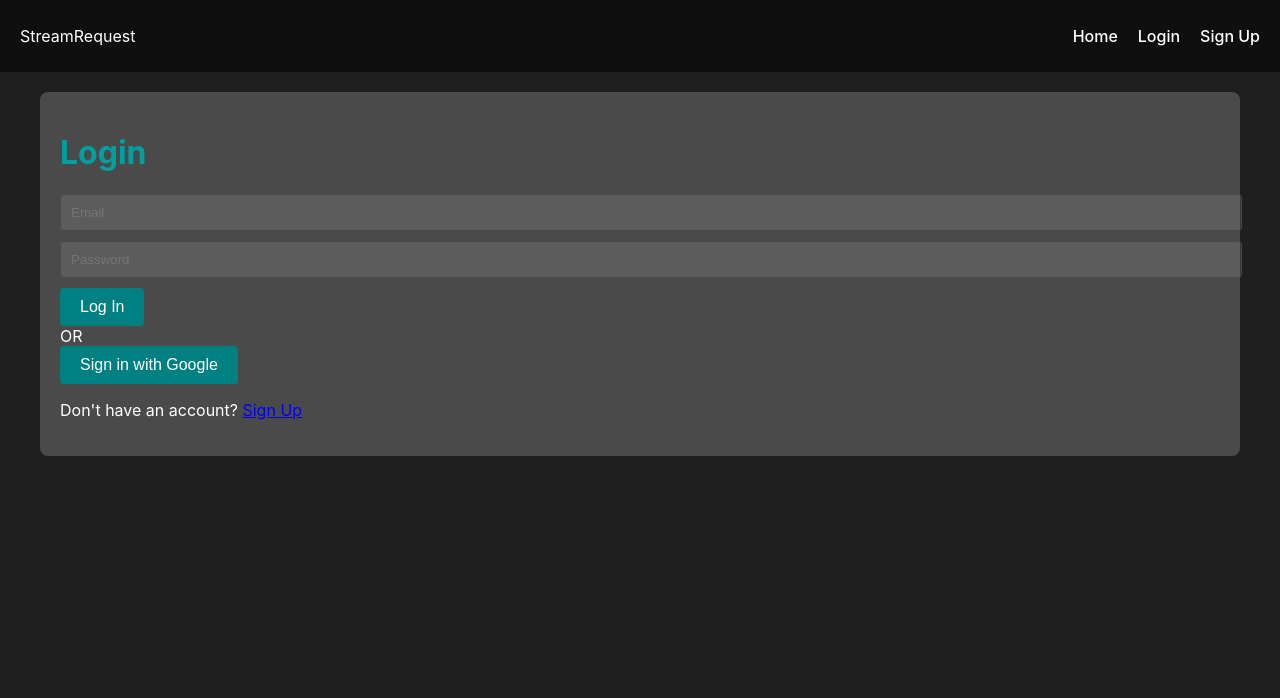
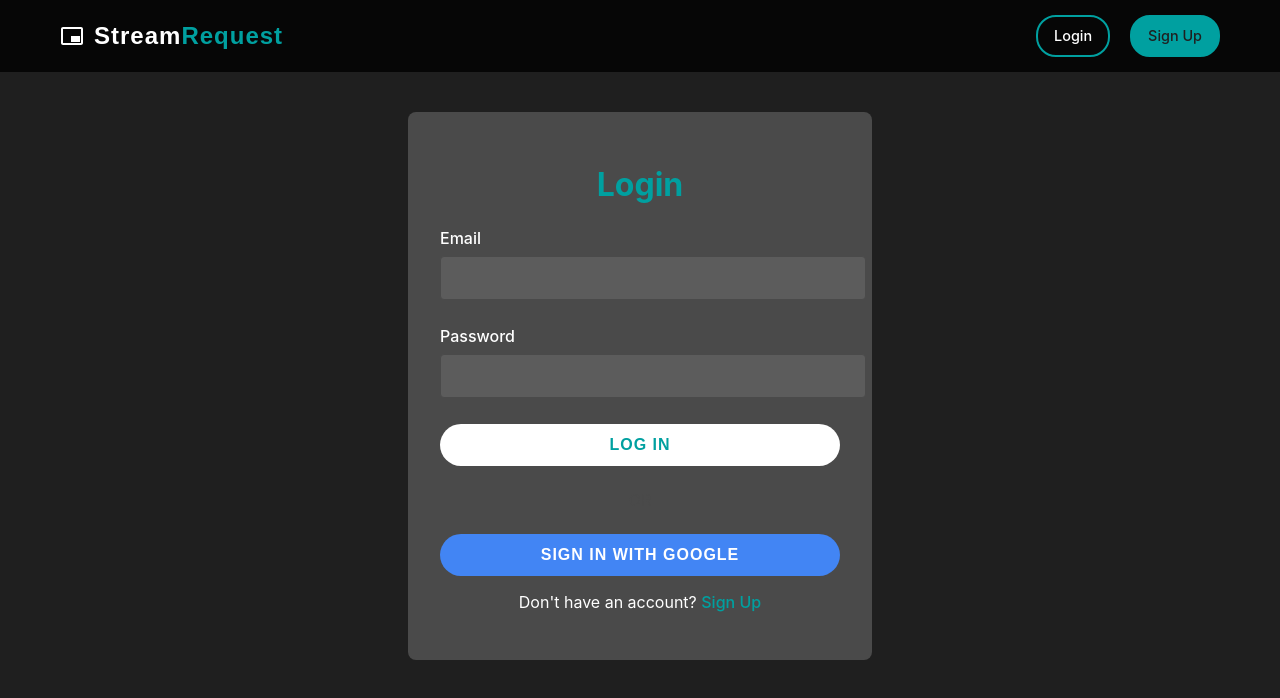
Before and after one commit to Netzer7/StreamRequest, a Next.js app: page /login in a window 1280 px wide. Shown: the top 698 px of the page. Built offline with nearby package versions, Linux system fonts and the light colour scheme; no server answers.

Commit message:
Improve landing, auth appearance + notifications

```diff
--- /dev/null
+++ b/src/app/context/NotificationContext.js
@@ -0,0 +1,26 @@
+'use client'
+
+import React, { createContext, useState, useContext } from 'react'
+
+const NotificationContext = createContext()
+
+export function NotificationProvider({ children }) {
+  const [notification, setNotification] = useState(null)
+
+  const showNotification = (message, type, duration = 3000) => {
+    setNotification({ message, type })
+    setTimeout(() => {
+      setNotification(null)
+    }, duration)
+  }
+
+  return (
+    <NotificationContext.Provider value={{ notification, showNotification }}>
+      {children}
+    </NotificationContext.Provider>
+  )
+}
+
+export function useNotification() {
+  return useContext(NotificationContext)
+}
--- a/src/app/globals.css
+++ b/src/app/globals.css
@@ -17,57 +17,195 @@ body {
   margin: 0;
   padding: 0;
   min-height: 100vh;
+  padding-top: 60px; /* Adjust this value based on your navbar height */
 }
 
 .container {
   max-width: 1200px;
+  width: 100%;
   margin: 0 auto;
   padding: 20px;
-}
-
-header {
-  background-color: rgba(0, 0, 0, 0.5);
-  padding: 10px 0;
-}
-
-nav {
-  display: flex;
-  justify-content: space-between;
-  align-items: center;
-  padding: 0 20px;
-}
-
-nav ul {
-  list-style-type: none;
-  display: flex;
-  gap: 20px;
-}
-
-nav a {
-  color: var(--color-text);
-  text-decoration: none;
-  font-weight: 500;
+  box-sizing: border-box;
 }
 
 h1, h2, h3 {
   color: var(--color-primary);
 }
 
-button, .button {
-  background-color: var(--color-button);
-  color: var(--color-text);
-  border: none;
-  padding: 10px 20px;
-  border-radius: 4px;
-  cursor: pointer;
-  font-size: 16px;
-  transition: background-color 0.3s ease;
+/* Navigation Styles */
+.navbar {
+  background-color: rgba(0, 0, 0, 0.8);
+  padding: 15px 0;
+  position: fixed;
+  width: 100%;
+  top: 0;
+  left: 0;
+  z-index: 1000;
 }
 
-button:hover, .button:hover {
-  background-color: var(--color-button-hover);
+.navbar-container {
+  max-width: 1200px;
+  width: 100%;
+  margin: 0 auto;
+  display: flex;
+  justify-content: space-between;
+  align-items: center;
+  padding: 0 20px;
+  box-sizing: border-box;
 }
 
+.logo {
+  display: flex;
+  align-items: center;
+  text-decoration: none;
+  font-size: 1.5rem;
+  font-weight: bold;
+  color: var(--color-text);
+  transition: color 0.3s ease;
+}
+
+.logo:hover {
+  color: var(--color-primary);
+}
+
+.logo-icon {
+  margin-right: 10px;
+}
+
+.logo-text {
+  font-family: 'Arial', sans-serif;
+  letter-spacing: 1px;
+}
+
+.logo-highlight {
+  color: var(--color-primary);
+}
+
+.nav-links {
+  list-style-type: none;
+  display: flex;
+  gap: 20px;
+  margin: 0;
+  padding: 0;
+  align-items: center;
+}
+
+.nav-button {
+  background-color: transparent;
+  color: var(--color-text);
+  border: 2px solid var(--color-primary);
+  padding: 8px 16px;
+  border-radius: 20px;
+  text-decoration: none;
+  font-weight: 500;
+  font-size: 0.9rem;
+  transition: all 0.3s ease;
+  cursor: pointer;
+  display: inline-block;
+  line-height: 1.5;
+}
+
+.nav-links li {
+  display: flex;
+  align-items: center;
+}
+
+.nav-button:hover {
+  background-color: var(--color-primary);
+  color: var(--color-background);
+}
+
+.nav-button-highlight {
+  background-color: var(--color-primary);
+  color: var(--color-background);
+}
+
+.nav-button-highlight:hover {
+  background-color: var(--color-accent);
+  border-color: var(--color-accent);
+}
+
+/* Hero Section Styles */
+.hero {
+  background: linear-gradient(135deg, #00a0a0, #006666);
+  color: #ffffff;
+  padding: 100px 0;
+  text-align: center;
+  position: relative;
+  overflow: hidden;
+  margin-top: -60px; /* Negative margin to offset body padding */
+  width: 100%;
+}
+
+.hero::before {
+  content: '';
+  position: absolute;
+  top: -50%;
+  left: -50%;
+  width: 200%;
+  height: 200%;
+  background: radial-gradient(circle, rgba(255,255,255,0.1) 0%, rgba(255,255,255,0) 80%);
+  animation: rotate 20s linear infinite;
+}
+
+.hero-content {
+  position: relative;
+  z-index: 1;
+  opacity: 0;
+  transform: translateY(20px);
+  transition: opacity 0.8s ease-out, transform 0.8s ease-out;
+  max-width: 1200px;
+  margin: 0 auto;
+  padding: 0 20px;
+}
+
+.hero-content.fade-in {
+  opacity: 1;
+  transform: translateY(0);
+}
+
+.hero-title {
+  font-size: 3.5rem;
+  margin-bottom: 20px;
+  text-shadow: 2px 2px 4px rgba(0,0,0,0.3);
+}
+
+.hero-subtitle {
+  font-size: 1.2rem;
+  max-width: 600px;
+  margin: 0 auto 30px;
+  line-height: 1.6;
+}
+
+/* Button Styles */
+.button {
+  background-color: #ffffff;
+  color: #00a0a0;
+  border: none;
+  padding: 12px 24px;
+  border-radius: 30px;
+  font-size: 1rem;
+  font-weight: bold;
+  text-transform: uppercase;
+  letter-spacing: 1px;
+  transition: all 0.3s ease;
+  display: inline-block;
+  text-decoration: none;
+  cursor: pointer;
+}
+
+.button:hover {
+  background-color: #00e6e6;
+  color: #ffffff;
+  transform: translateY(-2px);
+  box-shadow: 0 4px 6px rgba(0,0,0,0.1);
+}
+
+.pulse {
+  animation: pulse 2s infinite;
+}
+
+/* Form Input Styles */
 input[type="text"], input[type="email"], input[type="password"] {
   width: 100%;
   padding: 10px;
@@ -78,6 +216,7 @@ input[type="text"], input[type="email"], input[type="password"] {
   border-radius: 4px;
 }
 
+/* Card Styles */
 .card {
   background-color: var(--color-secondary);
   border-radius: 8px;
@@ -85,24 +224,7 @@ input[type="text"], input[type="email"], input[type="password"] {
   margin-bottom: 20px;
 }
 
-.hero {
-  background: linear-gradient(to right, var(--color-primary), var(--color-accent));
-  color: var(--color-text);
-  padding: 60px 0;
-  text-align: center;
-}
-
-.hero h1 {
-  font-size: 3rem;
-  margin-bottom: 20px;
-}
-
-.hero p {
-  font-size: 1.2rem;
-  max-width: 600px;
-  margin: 0 auto 30px;
-}
-
+/* Content Grid Styles */
 .content-grid {
   display: grid;
   grid-template-columns: repeat(auto-fill, minmax(200px, 1fr));
@@ -130,6 +252,7 @@ input[type="text"], input[type="email"], input[type="password"] {
   padding: 10px;
 }
 
+/* Error Message Styles */
 .error {
   color: #ff6b6b;
   background-color: rgba(255, 107, 107, 0.1);
@@ -139,39 +262,180 @@ input[type="text"], input[type="email"], input[type="password"] {
   margin-bottom: 20px;
 }
 
+/* Login and Signup Styles */
+.login-card {
+  max-width: 400px;
+  margin: 2rem auto;
+  padding: 2rem;
+}
+
+.card-title {
+  text-align: center;
+  margin-bottom: 1.5rem;
+  color: var(--color-primary);
+}
+
+.login-form {
+  display: flex;
+  flex-direction: column;
+  gap: 1rem;
+}
+
+.input-group {
+  display: flex;
+  flex-direction: column;
+}
+
+.input-group label {
+  margin-bottom: 0.5rem;
+  font-weight: 500;
+}
+
+.input-group input {
+  padding: 0.75rem;
+  border-radius: 4px;
+  border: 1px solid var(--color-secondary);
+  background-color: rgba(255, 255, 255, 0.1);
+  color: var(--color-text);
+  font-size: 1rem;
+}
+
+.divider {
+  display: flex;
+  align-items: center;
+  text-align: center;
+  margin: 1.5rem 0;
+  color: var(--color-secondary);
+}
+
+.divider::before,
+.divider::after {
+  content: '';
+  flex: 1;
+  border-bottom: 1px solid var(--color-secondary);
+}
+
+.divider::before {
+  margin-right: .5em;
+}
+
+.divider::after {
+  margin-left: .5em;
+}
+
+.google-button {
+  background-color: #4285F4;
+  color: white;
+  display: flex;
+  justify-content: center;
+  align-items: center;
+  gap: 0.5rem;
+  width: 100%;
+}
+
+.google-button:hover {
+  background-color: #357ae8;
+}
+
+.auth-switch {
+  text-align: center;
+  margin-top: 1rem;
+}
+
+.auth-switch a {
+  color: var(--color-primary);
+  text-decoration: none;
+  font-weight: 500;
+}
+
+.auth-switch a:hover {
+  text-decoration: underline;
+}
+
+/* Notification Styles */
+.notification {
+  position: fixed;
+  top: 80px; /* Adjusted to appear below the navbar */
+  right: 20px;
+  padding: 10px 20px;
+  border-radius: 4px;
+  color: white;
+  font-weight: bold;
+  z-index: 1000;
+  animation: slideIn 0.5s ease-out;
+}
+
+.notification.success {
+  background-color: #4caf50;
+}
+
+.notification.error {
+  background-color: #f44336;
+}
+
+/* Animations */
+@keyframes rotate {
+  0% {
+    transform: rotate(0deg);
+  }
+  100% {
+    transform: rotate(360deg);
+  }
+}
+
+@keyframes pulse {
+  0% {
+    box-shadow: 0 0 0 0 rgba(255, 255, 255, 0.4);
+  }
+  70% {
+    box-shadow: 0 0 0 10px rgba(255, 255, 255, 0);
+  }
+  100% {
+    box-shadow: 0 0 0 0 rgba(255, 255, 255, 0);
+  }
+}
+
+@keyframes slideIn {
+  from {
+    transform: translateX(100%);
+    opacity: 0;
+  }
+  to {
+    transform: translateX(0);
+    opacity: 1;
+  }
+}
+
+/* Responsive Styles */
 @media (max-width: 768px) {
-  .hero h1 {
-    font-size: 2rem;
+  body {
+    padding-top: 120px; /* Increase padding for mobile view */
+  }
+
+  .navbar-container {
+    flex-direction: column;
+    gap: 15px;
+  }
+
+  .nav-links {
+    flex-direction: column;
+    align-items: center;
+  }
+
+  .hero {
+    margin-top: -120px; /* Adjust negative margin for mobile view */
+    padding: 120px 0 60px;
+  }
+
+  .hero-title {
+    font-size: 2.5rem;
+  }
+
+  .hero-subtitle {
+    font-size: 1rem;
   }
 
   .content-grid {
     grid-template-columns: repeat(auto-fill, minmax(150px, 1fr));
   }
 }
-
-.nav-button {
-  background: none;
-  border: none;
-  color: var(--color-text);
-  cursor: pointer;
-  font-size: 1rem;
-  padding: 0;
-}
-
-.nav-button:hover {
-  color: var(--color-primary);
-}
-
-/* Ensure the nav links and button are styled consistently */
-nav ul li a,
-nav ul li button {
-  color: var(--color-text);
-  text-decoration: none;
-  font-weight: 500;
-  transition: color 0.3s ease;
-}
-
-nav ul li a:hover,
-nav ul li button:hover {
-  color: var(--color-primary);
-}
--- a/src/app/layout.js
+++ b/src/app/layout.js
@@ -1,23 +1,19 @@
 import { AuthProvider } from './context/AuthContext'
+import { NotificationProvider } from './context/NotificationContext'
 import Navigation from '@/components/Navigation'
+import Notification from '@/components/Notification'
 import './globals.css'
-
-export const metadata = {
-  title: 'StreamRequest',
-  description: 'Manage your Plex media requests',
-}
 
 export default function RootLayout({ children }) {
   return (
     <html lang="en">
       <body>
         <AuthProvider>
-          <header>
+          <NotificationProvider>
             <Navigation />
-          </header>
-          <main className="container">
-            {children}
-          </main>
+            <Notification />
+            <main>{children}</main>
+          </NotificationProvider>
         </AuthProvider>
       </body>
     </html>
--- a/src/app/login/page.js
+++ b/src/app/login/page.js
@@ -1,7 +1,8 @@
 'use client'
 
 import { useState } from 'react'
-import { useAuth } from '../context/AuthContext'
+import { useAuth } from '@/app/context/AuthContext'
+import { useNotification } from '@/app/context/NotificationContext'
 import { useRouter } from 'next/navigation'
 import Link from 'next/link'
 
@@ -10,6 +11,7 @@ export default function Login() {
   const [password, setPassword] = useState('')
   const [error, setError] = useState('')
   const { login, loginWithGoogle } = useAuth()
+  const { showNotification } = useNotification()
   const router = useRouter()
 
   const handleSubmit = async (e) => {
@@ -17,9 +19,11 @@ export default function Login() {
     setError('')
     try {
       await login(email, password)
+      showNotification('Logged in successfully!', 'success')
       router.push('/dashboard')
     } catch (err) {
       setError('Failed to log in: ' + err.message)
+      showNotification('Failed to log in', 'error')
     }
   }
 
@@ -27,40 +31,50 @@ export default function Login() {
     setError('')
     try {
       await loginWithGoogle()
+      showNotification('Signed in with Google successfully!', 'success')
       router.push('/dashboard')
     } catch (err) {
       setError('Failed to sign in with Google: ' + err.message)
+      showNotification('Failed to sign in with Google', 'error')
     }
   }
 
   return (
-    <div className="card">
-      <h1>Login</h1>
+    <div className="container">
+      <div className="card login-card">
+        <h1 className="card-title">Login</h1>
         {error && <p className="error">{error}</p>}
-      <form onSubmit={handleSubmit}>
+        <form onSubmit={handleSubmit} className="login-form">
+          <div className="input-group">
+            <label htmlFor="email">Email</label>
             <input
+              id="email"
               type="email"
               value={email}
               onChange={(e) => setEmail(e.target.value)}
-          placeholder="Email"
               required
             />
+          </div>
+          <div className="input-group">
+            <label htmlFor="password">Password</label>
             <input
+              id="password"
               type="password"
               value={password}
               onChange={(e) => setPassword(e.target.value)}
-          placeholder="Password"
               required
             />
-        <button type="submit">Log In</button>
+          </div>
+          <button type="submit" className="button">Log In</button>
         </form>
         <div className="divider">OR</div>
-      <button onClick={handleGoogleSignIn} className="google-button">
+        <button onClick={handleGoogleSignIn} className="button google-button">
           Sign in with Google
         </button>
-      <p>
+        <p className="auth-switch">
           Don't have an account? <Link href="/signup">Sign Up</Link>
         </p>
       </div>
+    </div>
   )
 }
--- /dev/null
+++ b/src/app/metadata.js
@@ -0,0 +1,5 @@
+// app/metadata.js
+export const metadata = {
+    title: 'StreamRequest',
+    description: 'Manage your Plex media requests',
+  }
--- a/src/components/Navigation.js
+++ b/src/components/Navigation.js
@@ -1,40 +1,49 @@
-// src/components/Navigation.js
 'use client'
 
 import Link from 'next/link'
 import { useAuth } from '@/app/context/AuthContext'
+import { useNotification } from '@/app/context/NotificationContext'
 import { useRouter } from 'next/navigation'
 
 export default function Navigation() {
   const { user, logout } = useAuth()
+  const { showNotification } = useNotification()
   const router = useRouter()
 
   const handleLogout = async () => {
     try {
       await logout()
+      showNotification('Logged out successfully!', 'success')
       router.push('/')
     } catch (error) {
       console.error('Failed to log out', error)
+      showNotification('Failed to log out', 'error')
     }
   }
 
   return (
-    <nav>
-      <div className="logo">StreamRequest</div>
-      <ul>
-        <li><Link href="/">Home</Link></li>
+    <nav className="navbar">
+      <div className="navbar-container">
+        <Link href="/" className="logo">
+          <svg className="logo-icon" viewBox="0 0 24 24" width="24" height="24">
+            <path fill="currentColor" d="M21 3H3c-1.1 0-2 .9-2 2v14c0 1.1.9 2 2 2h18c1.1 0 2-.9 2-2V5c0-1.1-.9-2-2-2zm0 16H3V5h18v14zm-10-7h9v6h-9z"/>
+          </svg>
+          <span className="logo-text">Stream<span className="logo-highlight">Request</span></span>
+        </Link>
+        <ul className="nav-links">
         {user ? (
             <>
-            <li><Link href="/dashboard">Dashboard</Link></li>
+              <li><Link href="/dashboard" className="nav-button">Dashboard</Link></li>
               <li><button onClick={handleLogout} className="nav-button">Log Out</button></li>
             </>
           ) : (
             <>
-            <li><Link href="/login">Login</Link></li>
-            <li><Link href="/signup">Sign Up</Link></li>
+              <li><Link href="/login" className="nav-button">Login</Link></li>
+              <li><Link href="/signup" className="nav-button nav-button-highlight">Sign Up</Link></li>
             </>
           )}
         </ul>
+      </div>
     </nav>
   )
 }
--- /dev/null
+++ b/src/components/Notification.js
@@ -0,0 +1,15 @@
+'use client'
+
+import { useNotification } from '@/app/context/NotificationContext'
+
+export default function Notification() {
+  const { notification } = useNotification()
+
+  if (!notification) return null
+
+  return (
+    <div className={`notification ${notification.type}`}>
+      {notification.message}
+    </div>
+  )
+}
```
Also changed, not shown: src/app/page.js (+23 -9 lines), src/app/signup/page.js (+30 -11 lines). Lines whose indentation alone changed are shown as unchanged.
